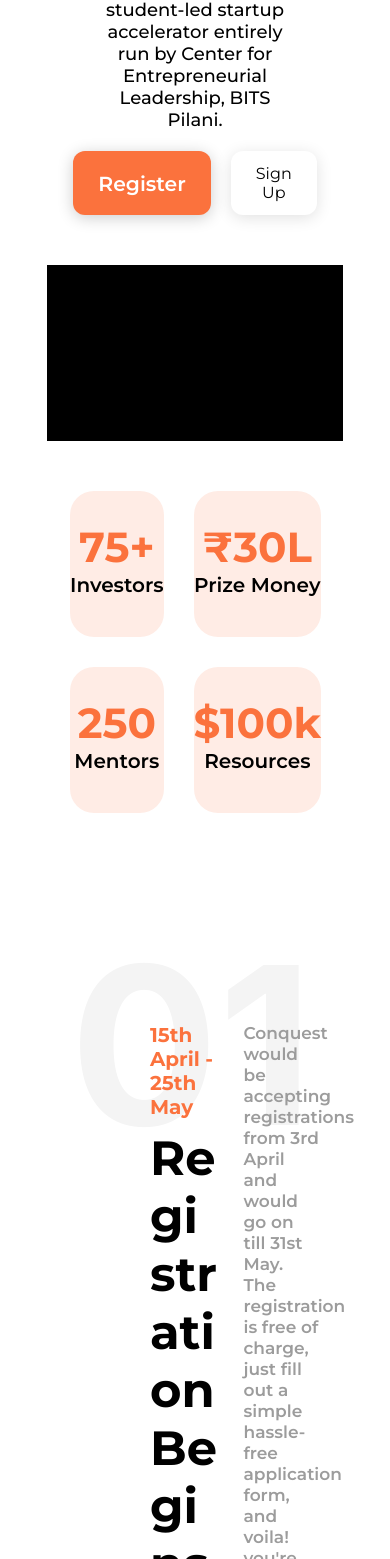
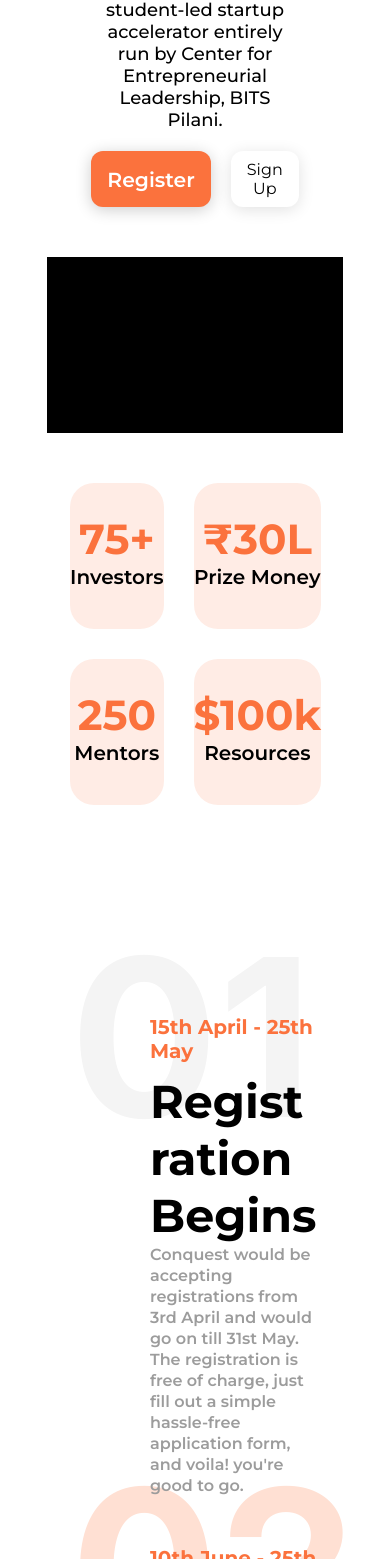
Before and after one commit to dvm-bitspilani/cel-conquest-2024, a React (Vite) app: page / in a window 390 px wide. Shown: the part 441-2000 px from the top of the page. Built offline with nearby package versions, Linux system fonts and the light colour scheme.

Commit message:
style: timeline partial responsive

```diff
--- a/src/components/Landing/TimelineCard/TimelineCard.module.scss
+++ b/src/components/Landing/TimelineCard/TimelineCard.module.scss
@@ -2,6 +2,7 @@
 
 .Timelinecard {
   min-height: 270px;
+
   .srno {
     position: absolute;
     z-index: -1;
@@ -11,6 +12,7 @@
     font-weight: 700;
     line-height: 0.75;
   }
+
   .cardContent {
     width: calc(100% - 80px);
     position: relative;
@@ -19,28 +21,63 @@
     margin: 50px 0px;
     display: flex;
     justify-content: space-between;
+
+    @media screen and (max-width: 820px) {
+      flex-direction: column;
+    }
+
     .leftPart {
       width: 40%;
+
       .date {
         font-size: 20px;
         font-weight: 700;
         color: #FB723D;
-;
+        ;
       }
+
       .title {
         margin-top: 10px;
         color: #000;
         font-size: 48px;
         font-weight: 700;
+
+        @media screen and (max-width: 991px) {
+          font-size: 46px;
+        }
+      }
+
+      @media screen and (max-width: 991px) {
+        width: 50%;
+      }
+
+      @media screen and (max-width: 820px) {
+        width: 60%;
+      }
+
+      @media screen and (max-width: 713px) {
+        width: 80%;
+      }
+
+      @media screen and (max-width: 590px) {
+        width: 100%;
       }
     }
+
     .para {
       width: 45%;
       color: #9c9c9c;
       font-size: 17px;
       font-weight: 600;
-      line-height: 21px
-;
+      line-height: 21px;
+
+      @media screen and (max-width: 991px) {
+        font-size: 16px;
+      }
+
+      @media screen and (max-width: 820px) {
+        width: 100%;
+      }
     }
   }
 }
--- a/src/routes/Landing/LandingPage.module.scss
+++ b/src/routes/Landing/LandingPage.module.scss
@@ -89,6 +89,12 @@
           justify-content: center;
         }
 
+        @mixin commonResponsive() {
+          @media screen and (max-width: 480px) {
+            padding: 9px 16px;
+          }
+        }
+
         .register {
           width: 140px;
           border: none;
@@ -104,6 +110,8 @@
           &:hover {
             cursor: pointer;
           }
+
+          @include commonResponsive();
         }
 
         .signUp {
@@ -117,6 +125,8 @@
           &:hover {
             cursor: pointer;
           }
+
+          @include commonResponsive();
         }
       }
     }
```
